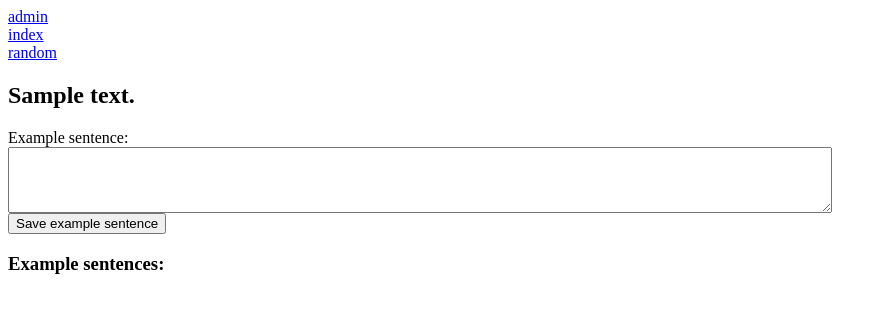
After one commit to rkp8000/expressive, a Django app: page /lexicon/1/ in a window 1280 px wide. The commit adds this page. Shown: the top 313 px of the page, without its empty margins (0-887 px from the left). Run offline with Django 3.2, Linux system fonts and the light colour scheme; tables that the repository leaves empty hold one stand-in row (values such as "Sample post").

Commit message:
Switch to generic views and add ability to add example sentences.

```diff
--- /dev/null
+++ b/lexicon/templates/lexicon/term_detail.html
@@ -0,0 +1,24 @@
+<div id="menu">
+    <a href="/admin">admin</a><br />
+    <a href="{% url 'lexicon:index' %}">index</a><br />
+    <a href="{% url 'lexicon:random_term' %}">random</a>
+</div>
+
+<h2>{{ term.term_text }}</h2>
+
+<form action="{% url 'lexicon:add_sentence' term.id %}" method="post">
+    {% csrf_token %}
+    <label for="sentence_text">Example sentence:</label><br />
+    <textarea name="sentence_text" id="sentence_text" rows="4" cols="100"></textarea><br />
+    <input type="submit" value="Save example sentence" />
+</form>
+
+<h3>Example sentences:</h3>
+
+<div id="examples" style="color: white">
+<p>
+{% for sentence in term.sentence_set.all %}
+    {{ sentence.sentence_text }}<br /><br />
+{% endfor %}
+</p>
+</div>
--- a/lexicon/urls.py
+++ b/lexicon/urls.py
@@ -3,6 +3,10 @@ from django.urls import path
 from . import views
 
 
+app_name = 'lexicon'
 urlpatterns = [
-    path('', views.index, name='index'),
+    path('', views.Index.as_view(), name='index'),
+    path('<int:pk>/', views.TermDetail.as_view(), name='term_detail'),
+    path('random/', views.random_term, name='random_term'),
+    path('<int:term_id>/add_sentence/', views.add_sentence, name='add_sentence'),
 ]
--- a/lexicon/views.py
+++ b/lexicon/views.py
@@ -1,10 +1,35 @@
 import random
-from django.shortcuts import render
+from django.http import HttpResponseRedirect
+from django.shortcuts import get_object_or_404
+from django.urls import reverse
+from django.views import generic
 
 from .models import Term
 
 
-def index(request):
+class Index(generic.ListView):
+    model = Term
+    template_name = 'lexicon/index.html'
+
+    def get_queryset(self):
+        return Term.objects.order_by('term_text')
+
+
+class TermDetail(generic.DetailView):
+    model = Term
+    template_name = 'lexicon/term_detail.html'
+
+
+def random_term(request):
     term = random.choice(Term.objects.all())
-    context = {'term': term}
-    return render(request, 'lexicon/index.html', context)
+    return HttpResponseRedirect(reverse('lexicon:term_detail', args=(term.id,)))
+
+
+def add_sentence(request, term_id):
+    term = get_object_or_404(Term, pk=term_id)
+    try:
+        term.sentence_set.create(sentence_text=request.POST['sentence_text'])
+    except:
+        pass
+
+    return HttpResponseRedirect(reverse('lexicon:term_detail', args=(term.id,)))
```
Also changed, not shown: lexicon/templates/lexicon/index.html (+4 -8 lines).
